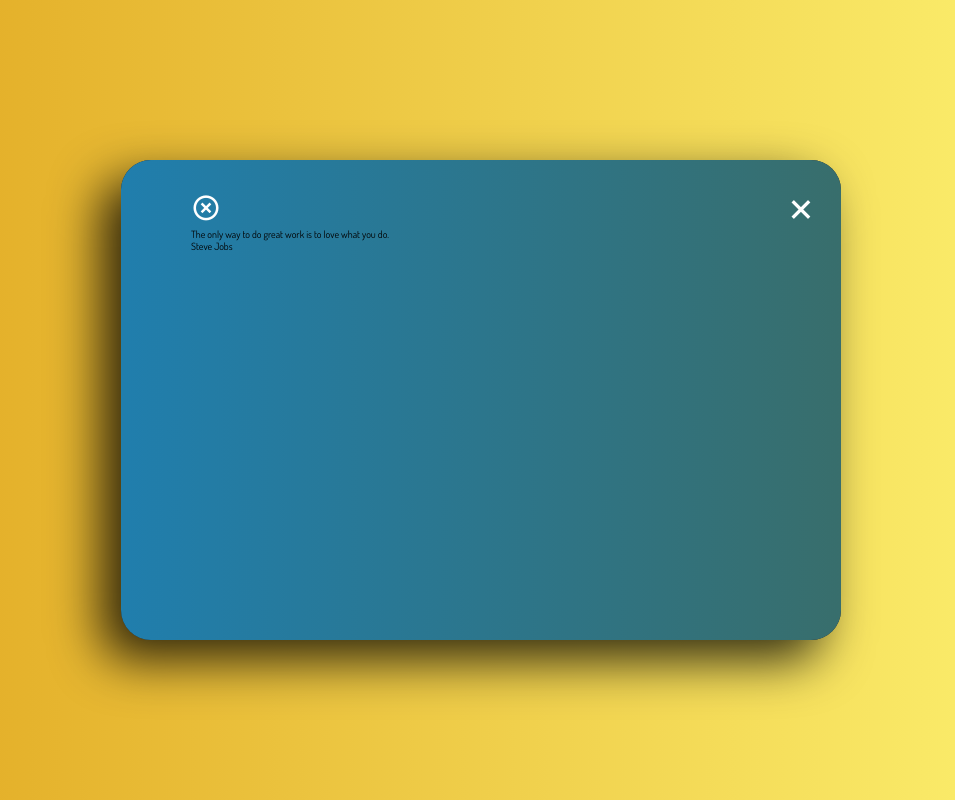
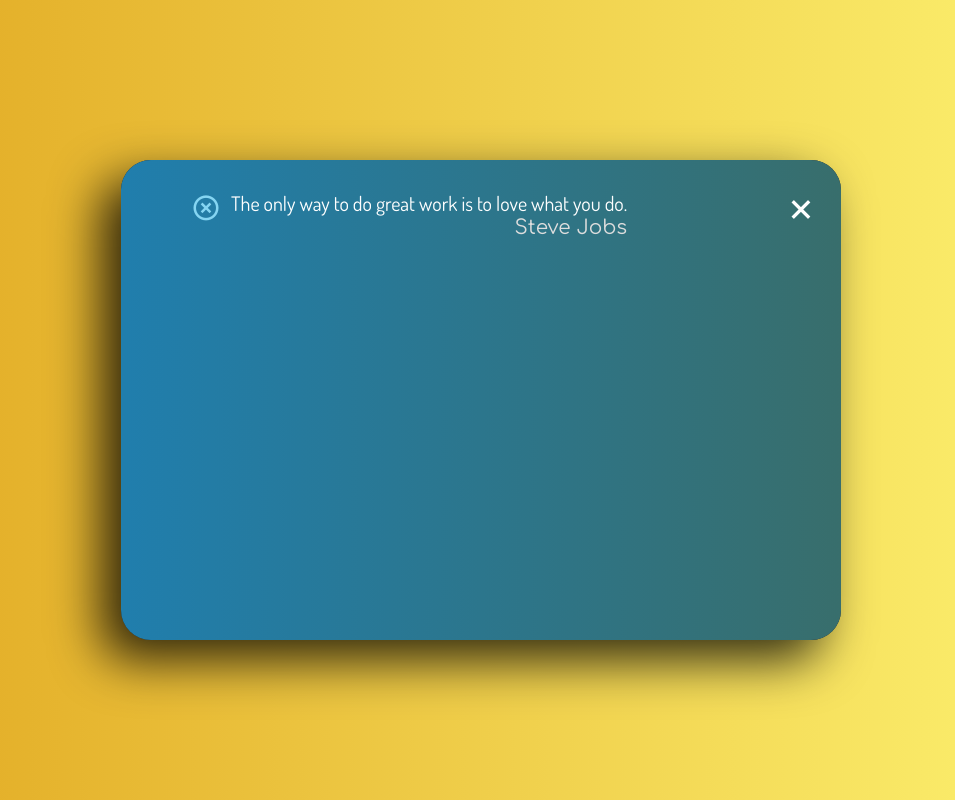
Before and after one commit to gitfilix/quote-gen, a React (Vite) app in the folder quote-app/: page / in a window 1280 px wide. Shown: the whole page, without its empty margins (159-1114 px from the left). Built offline with nearby package versions, Linux system fonts and the light colour scheme; no server answers.

Commit message:
Quote: fix markup and css

```diff
--- a/quote-app/src/Components/QuotesApp.css
+++ b/quote-app/src/Components/QuotesApp.css
@@ -205,8 +205,9 @@
     padding: 3rem 7rem 3rem 7rem;
 }
 
-.fav-quotes {
+.fav-quote {
     display: flex;
+    /* flex-direction: row; */
     column-gap: 1rem;
     margin-bottom: 2rem;
 }
@@ -233,12 +234,22 @@
 
 .fav-quote-delete {
     font-size: 3rem;
-    color: #fff;
+    color: #85d5f2;
     cursor: pointer;
 
     &:hover {
         color: #fdf151;
-        /* transform: scale(1.3); */
-        /* transition: all 0.2s ease-in; */
     }
 }
+
+.fav-quote-text {
+    font-size: 2rem;
+    color: #fff;
+}
+
+
+.fav-quote-author {
+    font-family: 'Comfortaa', cursive;
+    text-align: right;
+    color: #ddd;
+}
--- a/quote-app/src/Components/QuotesApp.jsx
+++ b/quote-app/src/Components/QuotesApp.jsx
@@ -86,9 +86,9 @@
             <div className="fav-quote-content">
               <div className="fav-quote-text">
                 The only way to do great work is to love what you do.
-              </div>
               <div className="fav-quote-author">
                 Steve Jobs
+              </div>
               </div>
             </div>
           </div>
```
